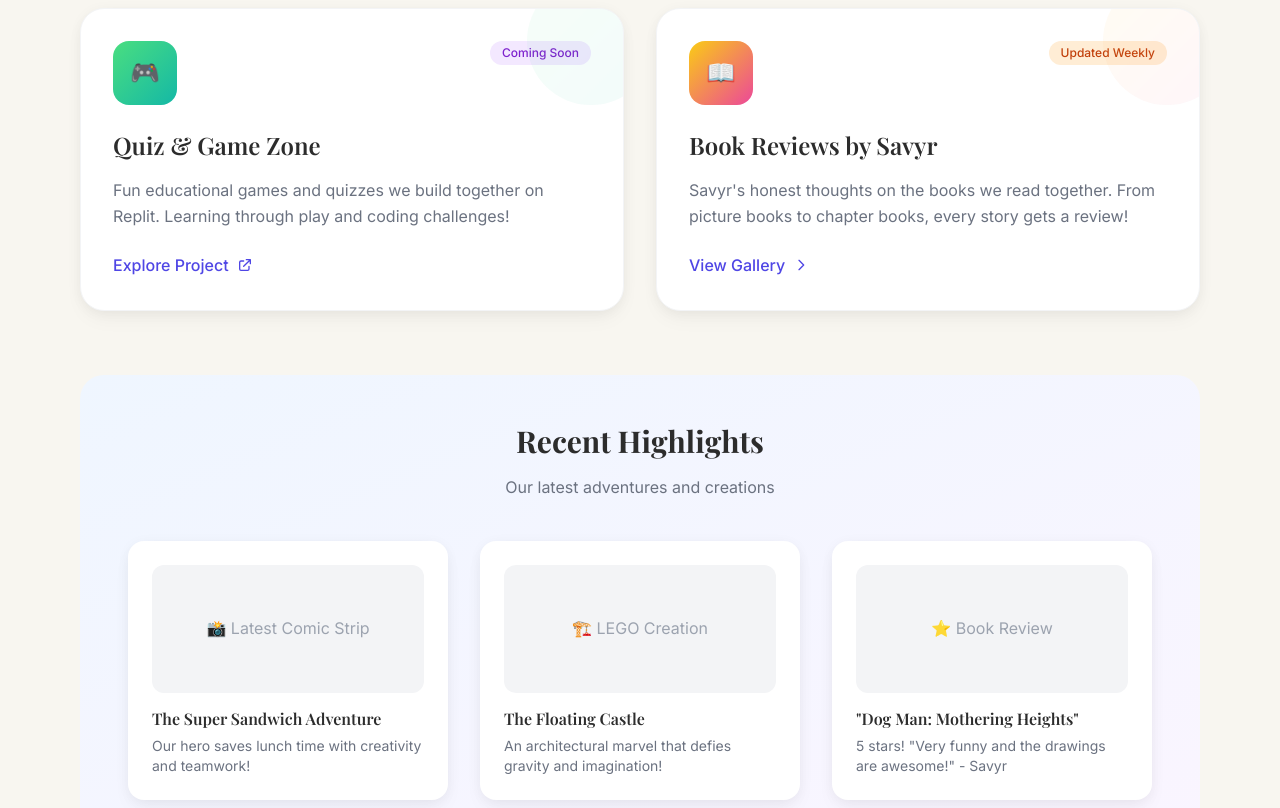
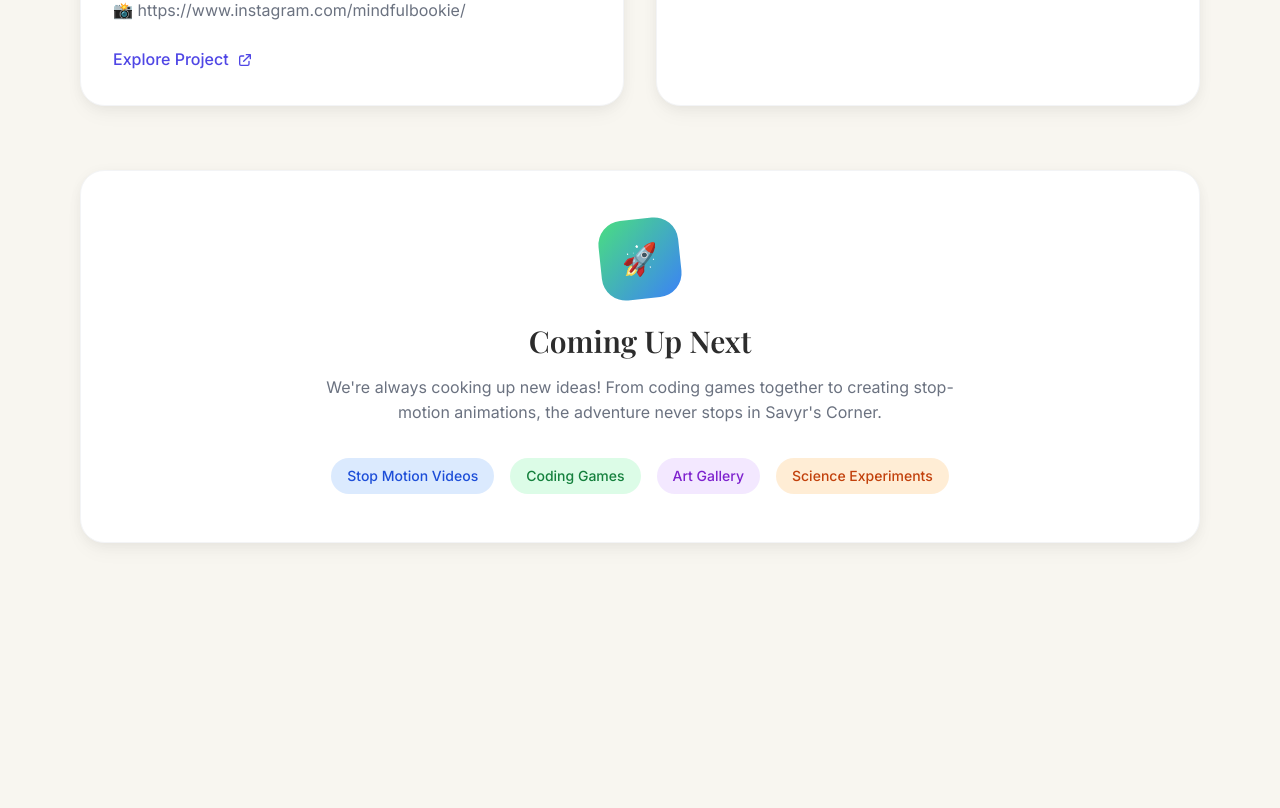
Before and after one commit to vinos-samuel/personal-website, a Next.js app: page /savyr in a window 1280 px wide. Shown: the part 812-1620 px from the top of the page. After the commit the page ends 1435 px from the top, so only its background shows below. Built offline with nearby package versions, Linux system fonts and the light colour scheme.

Commit message:
Import latest website export and remove Replit build artifacts

```diff
--- a/pages/savyr.js
+++ b/pages/savyr.js
@@ -1,9 +1,21 @@
-
 import Layout from '../components/Layout';
 import Link from 'next/link';
 import Image from 'next/image';
 
 const projects = [
+  {
+    title: 'Savyr Out Loud',
+    description: `Savyr doesn't just read books—he talks about them. Out loud. In his own words. From epic battles to silly sidekicks, this is where he shares what made him laugh, wonder, or yell "Wait, what?!" Real reviews. Real voice. No script.
+
+🔁 Updated Weekly
+📁 https://www.youtube.com/@SavyrOutLoud
+📸 https://www.instagram.com/mindfulbookie/`,
+    icon: '📖',
+    color: 'from-yellow-400 to-pink-500',
+    type: 'reviews',
+    status: 'weekly',
+    link: 'https://www.youtube.com/@SavyrOutLoud'
+  },
   {
     title: 'Comic Book Adventures',
     description: 'Creating superhero stories and drawing comic strips together. From stick figures to epic tales of adventure and friendship.',
@@ -12,33 +24,6 @@ const projects = [
     type: 'creative',
     status: 'ongoing',
     link: '#comic-gallery'
-  },
-  {
-    title: 'LEGO Story Builder',
-    description: 'Building worlds brick by brick and telling amazing stories with our creations. Each build becomes a new chapter in our adventures.',
-    icon: '🧱',
-    color: 'from-red-400 to-orange-500',
-    type: 'building',
-    status: 'collection',
-    link: '#lego-stories'
-  },
-  {
-    title: 'Quiz & Game Zone',
-    description: 'Fun educational games and quizzes we build together on Replit. Learning through play and coding challenges!',
-    icon: '🎮',
-    color: 'from-green-400 to-teal-500',
-    type: 'interactive',
-    status: 'coming-soon',
-    link: 'https://replit.com/@example/savyr-quiz-game'
-  },
-  {
-    title: 'Book Reviews by Savyr',
-    description: 'Savyr\'s honest thoughts on the books we read together. From picture books to chapter books, every story gets a review!',
-    icon: '📖',
-    color: 'from-yellow-400 to-pink-500',
-    type: 'reviews',
-    status: 'weekly',
-    link: '#book-reviews'
   }
 ];
 
@@ -92,7 +77,7 @@ export default function Savyr() {
                 {project.title}
               </h2>
 
-              <p className="text-medium-gray leading-relaxed mb-6">
+              <p className="text-medium-gray leading-relaxed mb-6 whitespace-pre-line">
                 {project.description}
               </p>
 
@@ -124,41 +109,6 @@ export default function Savyr() {
           ))}
         </div>
 
-        {/* Recent Highlights Section */}
-        <div className="bg-gradient-to-br from-blue-50 to-purple-50 rounded-3xl p-12 mb-16">
-          <div className="text-center mb-10">
-            <h2 className="text-3xl font-serif font-bold mb-4 text-dark-gray">Recent Highlights</h2>
-            <p className="text-medium-gray">Our latest adventures and creations</p>
-          </div>
-
-          <div className="grid grid-cols-1 md:grid-cols-3 gap-8">
-            {/* Placeholder for image content */}
-            <div className="bg-white rounded-2xl p-6 shadow-soft">
-              <div className="bg-gray-100 rounded-xl h-32 mb-4 flex items-center justify-center">
-                <span className="text-gray-400">📸 Latest Comic Strip</span>
-              </div>
-              <h3 className="font-semibold mb-2">The Super Sandwich Adventure</h3>
-              <p className="text-sm text-medium-gray">Our hero saves lunch time with creativity and teamwork!</p>
-            </div>
-
-            <div className="bg-white rounded-2xl p-6 shadow-soft">
-              <div className="bg-gray-100 rounded-xl h-32 mb-4 flex items-center justify-center">
-                <span className="text-gray-400">🏗️ LEGO Creation</span>
-              </div>
-              <h3 className="font-semibold mb-2">The Floating Castle</h3>
-              <p className="text-sm text-medium-gray">An architectural marvel that defies gravity and imagination!</p>
-            </div>
-
-            <div className="bg-white rounded-2xl p-6 shadow-soft">
-              <div className="bg-gray-100 rounded-xl h-32 mb-4 flex items-center justify-center">
-                <span className="text-gray-400">⭐ Book Review</span>
-              </div>
-              <h3 className="font-semibold mb-2">"Dog Man: Mothering Heights"</h3>
-              <p className="text-sm text-medium-gray">5 stars! "Very funny and the drawings are awesome!" - Savyr</p>
-            </div>
-          </div>
-        </div>
-
         {/* Future Projects Section */}
         <div className="text-center">
           <div className="bg-white rounded-3xl p-12 shadow-soft border border-gray-100">
--- a/pages/thinking.js
+++ b/pages/thinking.js
@@ -4,39 +4,39 @@ import Link from 'next/link';
 
 const thinkingEntries = [
   {
-    title: 'The Paradox of Choice in Digital Design',
-    description: 'Why giving users infinite options often leads to decision paralysis and how thoughtful constraints can enhance creativity.',
-    link: '/essays/paradox-of-choice',
-    type: 'internal'
-  },
-  {
-    title: 'Building Systems That Think',
-    description: 'Exploring the intersection of AI and human-centered design in creating intelligent, adaptive user experiences.',
-    link: 'https://medium.com/@example/building-systems-that-think',
+    title: 'Wait. Fast. Think.',
+    description: 'Three simple skills. Almost useless on a résumé. But deeply, quietly powerful.',
+    link: 'https://medium.com/@vinos.samuel/wait-fast-think-95fee276aaf0',
     type: 'external'
   },
   {
-    title: 'The Future of Creative Collaboration',
-    description: 'How emerging technologies are reshaping the way teams create, iterate, and bring ideas to life.',
-    link: '/essays/future-creative-collaboration',
-    type: 'internal'
-  },
-  {
-    title: 'Mental Models for Complex Problems',
-    description: 'A framework for breaking down seemingly intractable challenges into manageable, actionable components.',
-    link: 'https://medium.com/@example/mental-models-complex-problems',
+    title: 'Judging — The Brain\'s First Language',
+    description: 'Judgement isn\'t a flaw - Its the brains first language. Our reflex edits reality; wisdom is learning to recut the film in real time.',
+    link: 'https://medium.com/@vinos.samuel/judging-the-brains-first-language-3aea2d50fc22',
     type: 'external'
   },
   {
-    title: 'The Art of Purposeful Procrastination',
-    description: 'Why strategic delays and deliberate thinking time often lead to better solutions than immediate action.',
-    link: '/essays/purposeful-procrastination',
-    type: 'internal'
+    title: 'The Dog Inside Your Head',
+    description: 'On why calming the mind feels a lot like training a restless puppy.',
+    link: 'https://medium.com/@vinos.samuel/the-dog-inside-your-head-88f1b3a01b70',
+    type: 'external'
   },
   {
-    title: 'Learning in Public: A Developer\'s Journey',
-    description: 'Reflections on sharing knowledge, embracing vulnerability, and the unexpected benefits of transparent learning.',
-    link: 'https://medium.com/@example/learning-in-public',
+    title: 'The Multiplicity of Me: A Meditation on Consciousness, Identity, and the Super-Mind',
+    description: '"I am not who I think I am. I am not who you think I am. I am who I think you think I am."',
+    link: 'https://medium.com/@vinos.samuel/the-multiplicity-of-me-a-meditation-on-consciousness-identity-and-the-super-mind-0114e371d837',
+    type: 'external'
+  },
+  {
+    title: 'The Divine Disguise of Answers …',
+    description: 'We often imagine divinity as a cosmic genie, responding to our heartfelt requests with a snap of transcendental fingers. Ask — and you shall receive, they said. So we ask.',
+    link: 'https://medium.com/@vinos.samuel/the-divine-disguise-of-answers-8c7f7f4fee03',
+    type: 'external'
+  },
+  {
+    title: 'Survival of the Dopest',
+    description: 'Somewhere deep in our wiring, two opposing forces pull at us: 1) The craving for more — a hunger born in environments of scarcity. 2) The craving for difference — to stand out, to attract, to adapt.',
+    link: 'https://medium.com/@vinos.samuel/survival-of-the-dopest-f14835ac8a42',
     type: 'external'
   }
 ];
@@ -51,7 +51,7 @@ export default function Thinking() {
             Thinking
           </h1>
           <p className="text-xl text-medium-gray max-w-3xl">
-            Essays, ideas, and explorations into the concepts that shape how we work, create, and connect in our digital world.
+            Ideas I'm wrestling with, writing through, or chasing down rabbit holes—on work, philosophy (mostly), tech, and what it means to be human in all this.
           </p>
         </div>
 
@@ -115,9 +115,33 @@ export default function Thinking() {
               </svg>
             </div>
             <h3 className="text-2xl font-serif font-semibold mb-4 text-dark-gray">More Ideas in Progress</h3>
-            <p className="text-medium-gray max-w-2xl mx-auto">
+            <p className="text-medium-gray max-w-2xl mx-auto mb-6">
               I'm constantly exploring new concepts and developing fresh perspectives. Subscribe to stay updated on new essays and thinking pieces.
             </p>
+            <div className="flex gap-4 justify-center">
+              <a
+                href="https://medium.com/@vinos.samuel"
+                target="_blank"
+                rel="noopener noreferrer"
+                className="inline-flex items-center px-6 py-3 bg-black text-white rounded-full hover:bg-gray-800 transition-colors font-medium"
+              >
+                Medium
+                <svg className="w-4 h-4 ml-2" fill="none" stroke="currentColor" viewBox="0 0 24 24">
+                  <path strokeLinecap="round" strokeLinejoin="round" strokeWidth={2} d="M10 6H6a2 2 0 00-2 2v10a2 2 0 002 2h10a2 2 0 002-2v-4M14 4h6m0 0v6m0-6L10 14" />
+                </svg>
+              </a>
+              <a
+                href="https://x.com/vinos25"
+                target="_blank"
+                rel="noopener noreferrer"
+                className="inline-flex items-center px-6 py-3 bg-blue-500 text-white rounded-full hover:bg-blue-600 transition-colors font-medium"
+              >
+                Twitter
+                <svg className="w-4 h-4 ml-2" fill="none" stroke="currentColor" viewBox="0 0 24 24">
+                  <path strokeLinecap="round" strokeLinejoin="round" strokeWidth={2} d="M10 6H6a2 2 0 00-2 2v10a2 2 0 002 2h10a2 2 0 002-2v-4M14 4h6m0 0v6m0-6L10 14" />
+                </svg>
+              </a>
+            </div>
           </div>
         </div>
       </div>
```
Also changed, not shown: pages/index.js (+5 -5 lines), pages/projects.js (+14 -10 lines), 2 other files (tests, documents, lock files or other folders).
